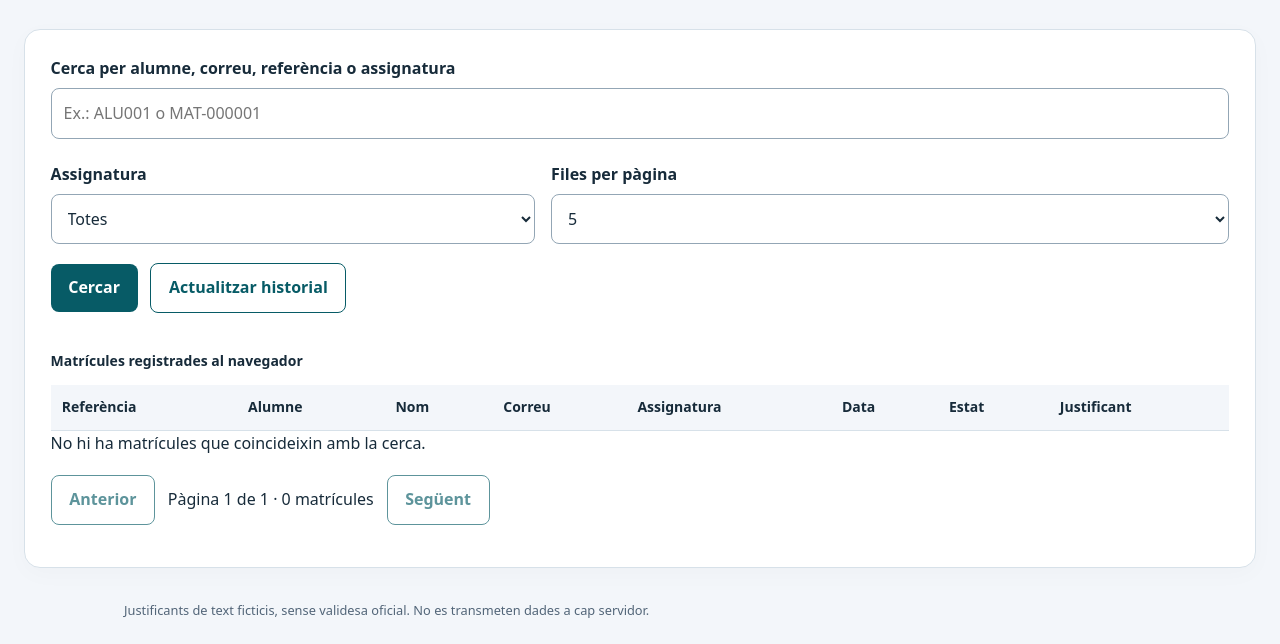
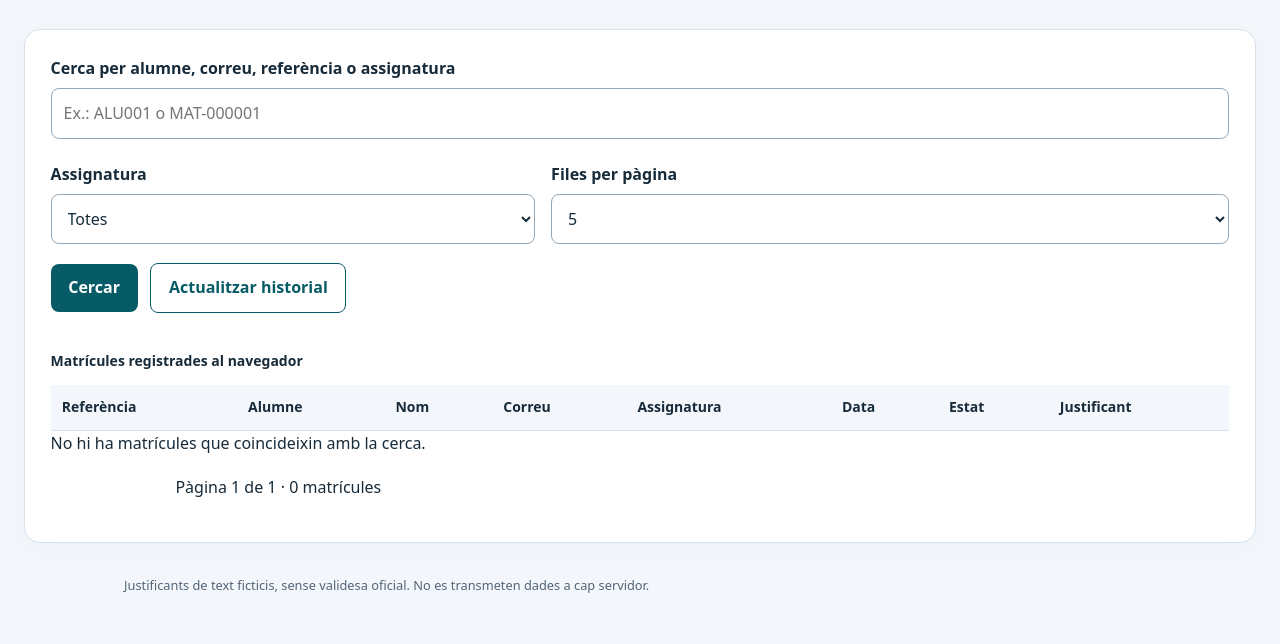
Before and after one commit to abl669/CampusRPA, a plain HTML site: page web/Historial.html in a window 1280 px wide. Shown: the part 209-853 px from the top of the page. After the commit the page ends 829 px from the top, so only its background shows below. Drawn offline with Linux system fonts and the light colour scheme.

Commit message:
Canviada paginació

```diff
--- a/web/Historial.html
+++ b/web/Historial.html
@@ -45,9 +45,9 @@
       </table>
     </div>
     <p id="history-empty" hidden>No hi ha matrícules que coincideixin amb la cerca.</p>
-    <div class="accions"><button id="history-previous" class="boto secundari" type="button">Anterior</button>
+    <div class="accions"><span id="history-previous-slot" class="espai-paginacio"><button id="history-previous" class="boto secundari" type="button">Anterior</button></span>
       <span id="history-page" role="status"></span>
-      <button id="history-next" class="boto secundari" type="button">Següent</button></div>
+      <span id="history-next-slot" class="espai-paginacio"><button id="history-next" class="boto secundari" type="button">Següent</button></span></div>
     <p id="history-status" role="status" aria-live="polite"></p>
   </section>
 </main>
--- a/web/css/campusrpa.css
+++ b/web/css/campusrpa.css
@@ -43,7 +43,10 @@ input[aria-invalid="true"], select[aria-invalid="true"] { border: 2px solid var(
 .boto { display: inline-block; min-height: 46px; border: 0; border-radius: .5rem; padding: .7rem 1.1rem;
   background: var(--primari); color: white; font-weight: 700; text-decoration: none; }
 .boto:hover:not(:disabled) { background: #03444d; }
-.boto:disabled { opacity: .65; cursor: wait; }
+.boto:disabled { opacity: .65; cursor: not-allowed; }
+[aria-busy="true"] .boto:disabled { cursor: progress; }
+.espai-paginacio { display: inline-block; min-width: 7rem; }
+.espai-paginacio:last-of-type { text-align: right; }
 .boto.secundari { background: white; color: var(--primari); border: 1px solid var(--primari); }
 .accions { display: flex; flex-wrap: wrap; gap: .8rem; align-items: center; margin-top: 1.2rem; }
 .estat-consulta { font-size: .875rem; color: var(--secundari); }
--- a/web/js/didactica.js
+++ b/web/js/didactica.js
@@ -284,6 +284,19 @@ async function desarJustificantAmbEstat(matricula, estat) {
 }
 
 /**
+ * Afegeix o elimina un botó de paginació. Sense botó, el paginador de PAD detecta el final.
+ * @param {HTMLButtonElement} boto Botó de paginació.
+ * @param {string} idEspai Identificador del contenidor que reserva l'espai del botó.
+ * @param {boolean} disponible Si hi ha pàgina a la qual navegar.
+ * @returns {void}
+ */
+function mostrarBotoPaginacio(boto, idEspai, disponible) {
+  const espai = document.getElementById(idEspai);
+  if (disponible && !espai.contains(boto)) espai.append(boto);
+  else if (!disponible) boto.remove();
+}
+
+/**
  * Presenta l'historial amb cerca, filtre, paginació i justificants.
  * @returns {void}
  */
@@ -324,13 +337,15 @@ function iniciarHistorial() {
     }
     camp('history-empty').hidden = resultat.total !== 0;
     camp('history-page').textContent = `Pàgina ${pagina} de ${resultat.pagines} · ${resultat.total} matrícules`;
-    camp('history-previous').disabled = pagina === 1;
-    camp('history-next').disabled = pagina === resultat.pagines;
+    mostrarBotoPaginacio(botoAnterior, 'history-previous-slot', pagina > 1);
+    mostrarBotoPaginacio(botoSeguent, 'history-next-slot', pagina < resultat.pagines);
   };
+  const botoAnterior = camp('history-previous');
+  const botoSeguent = camp('history-next');
   camp('history-form').addEventListener('submit', esdeveniment => { esdeveniment.preventDefault(); pagina = 1; mostrar(); });
   for (const id of ['history-subject', 'history-size']) camp(id).addEventListener('change', () => { pagina = 1; mostrar(); });
-  camp('history-previous').addEventListener('click', () => { pagina -= 1; mostrar(); });
-  camp('history-next').addEventListener('click', () => { pagina += 1; mostrar(); });
+  botoAnterior.addEventListener('click', () => { pagina -= 1; mostrar(); });
+  botoSeguent.addEventListener('click', () => { pagina += 1; mostrar(); });
   camp('history-refresh').addEventListener('click', mostrar);
   window.addEventListener('storage', mostrar);
   mostrar();
```
Also changed, not shown: web/proves/didactica.proves.js (+7 -0 lines).
